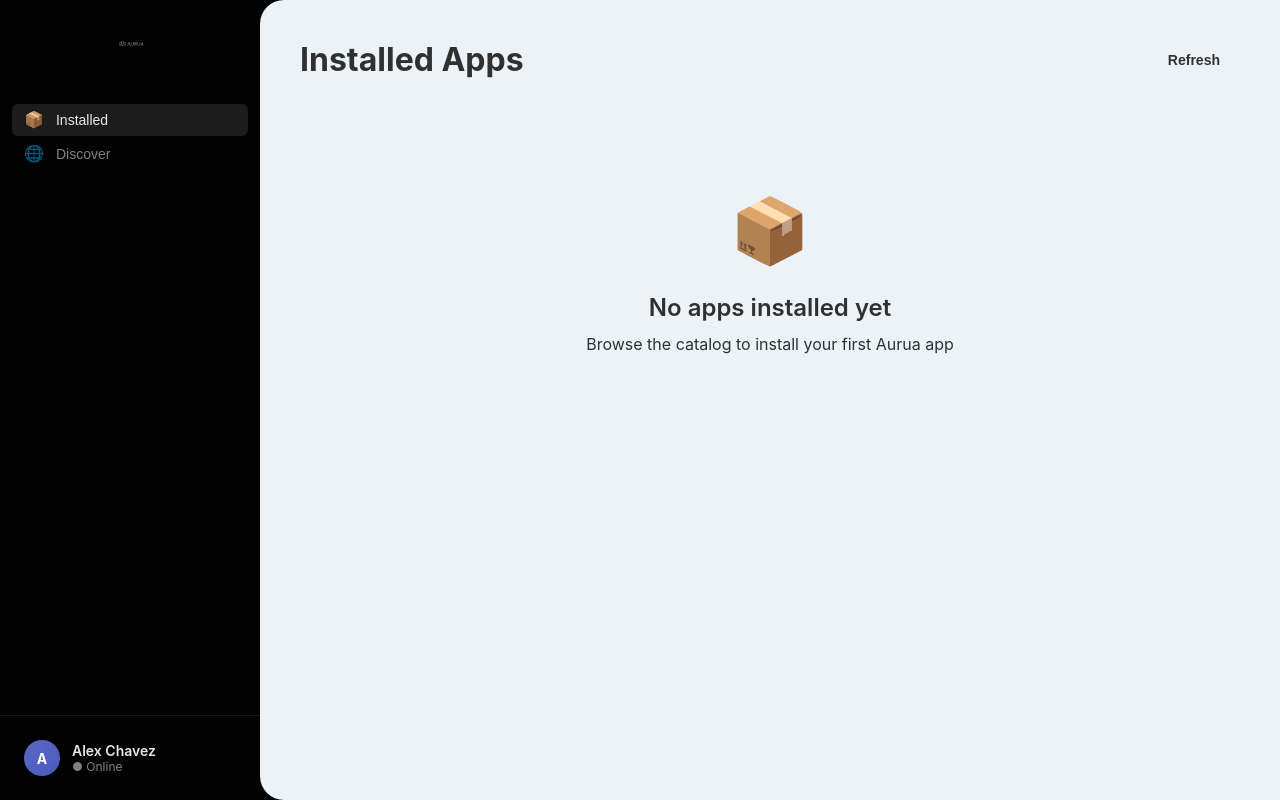
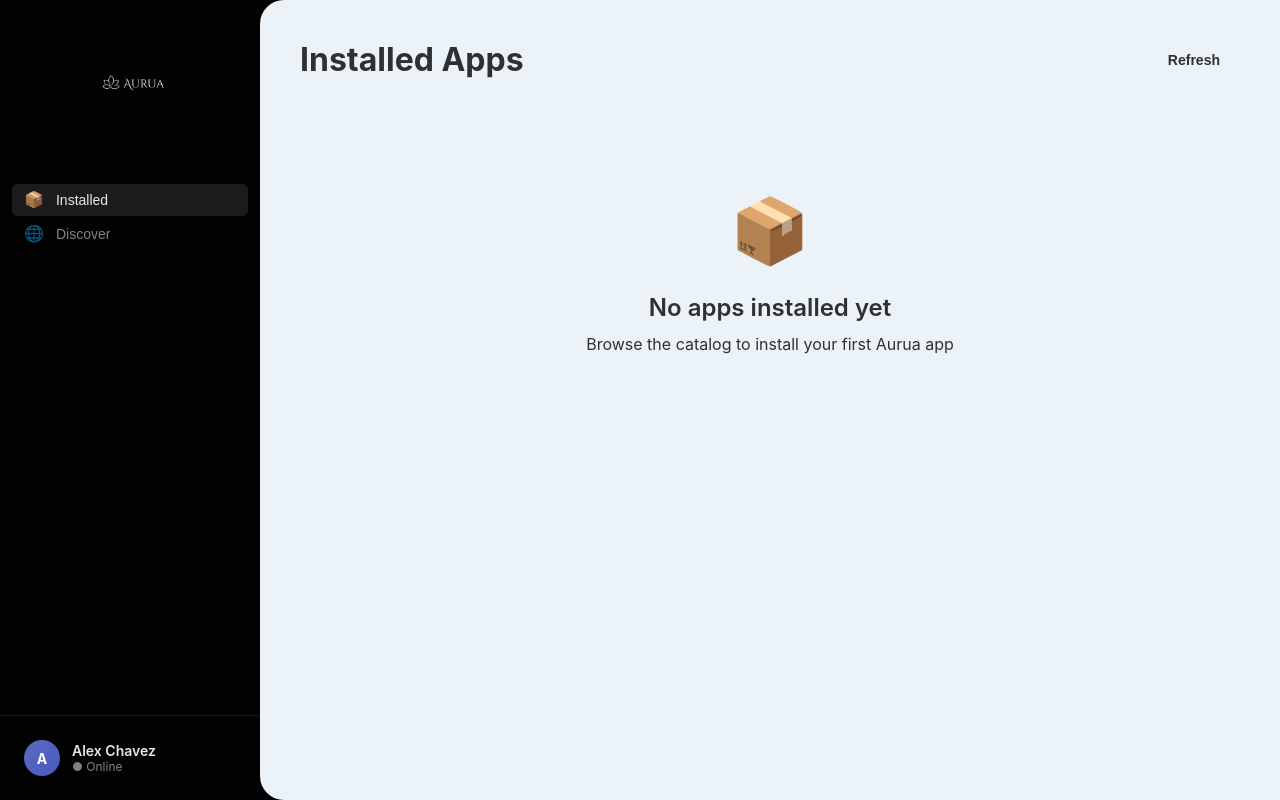
Before and after one commit to AuruaHQ/aurua-dock, a React (Vite) app: page / in a window 1280 px wide. Built offline with nearby package versions, Linux system fonts and the light colour scheme.

Commit message:
Refactor Logo to own component with larger size

```diff
--- /dev/null
+++ b/src/components/Logo/Logo.css
@@ -0,0 +1,12 @@
+.logo {
+  padding: 24px 20px;
+  display: flex;
+  align-items: center;
+  justify-content: center;
+}
+
+.logo-image {
+  width: 120px;
+  height: 120px;
+  object-fit: contain;
+}
--- /dev/null
+++ b/src/components/Logo/Logo.tsx
@@ -0,0 +1,9 @@
+import './Logo.css';
+
+export function Logo() {
+  return (
+    <div className="logo">
+      <img src="/aurua.png" alt="Aurua" className="logo-image" />
+    </div>
+  );
+}
--- a/src/components/Sidebar/Sidebar.css
+++ b/src/components/Sidebar/Sidebar.css
@@ -5,19 +5,6 @@
   flex-direction: column;
   flex-shrink: 0;
   height: 100vh;
-}
-
-.sidebar-logo {
-  padding: 20px;
-  display: flex;
-  align-items: center;
-  justify-content: center;
-}
-
-.sidebar-logo img {
-  width: 48px;
-  height: 48px;
-  object-fit: contain;
 }
 
 .sidebar-nav {
--- a/src/components/Sidebar/Sidebar.tsx
+++ b/src/components/Sidebar/Sidebar.tsx
@@ -1,4 +1,5 @@
 import { useState } from 'react';
+import { Logo } from '../Logo/Logo';
 import './Sidebar.css';
 
 interface SidebarProps {
@@ -9,9 +10,7 @@ interface SidebarProps {
 export function Sidebar({ view, onViewChange }: SidebarProps) {
   return (
     <aside className="sidebar">
-      <div className="sidebar-logo">
-        <img src="/aurua.png" alt="Aurua" />
-      </div>
+      <Logo />
 
       <nav className="sidebar-nav">
         <button
```
